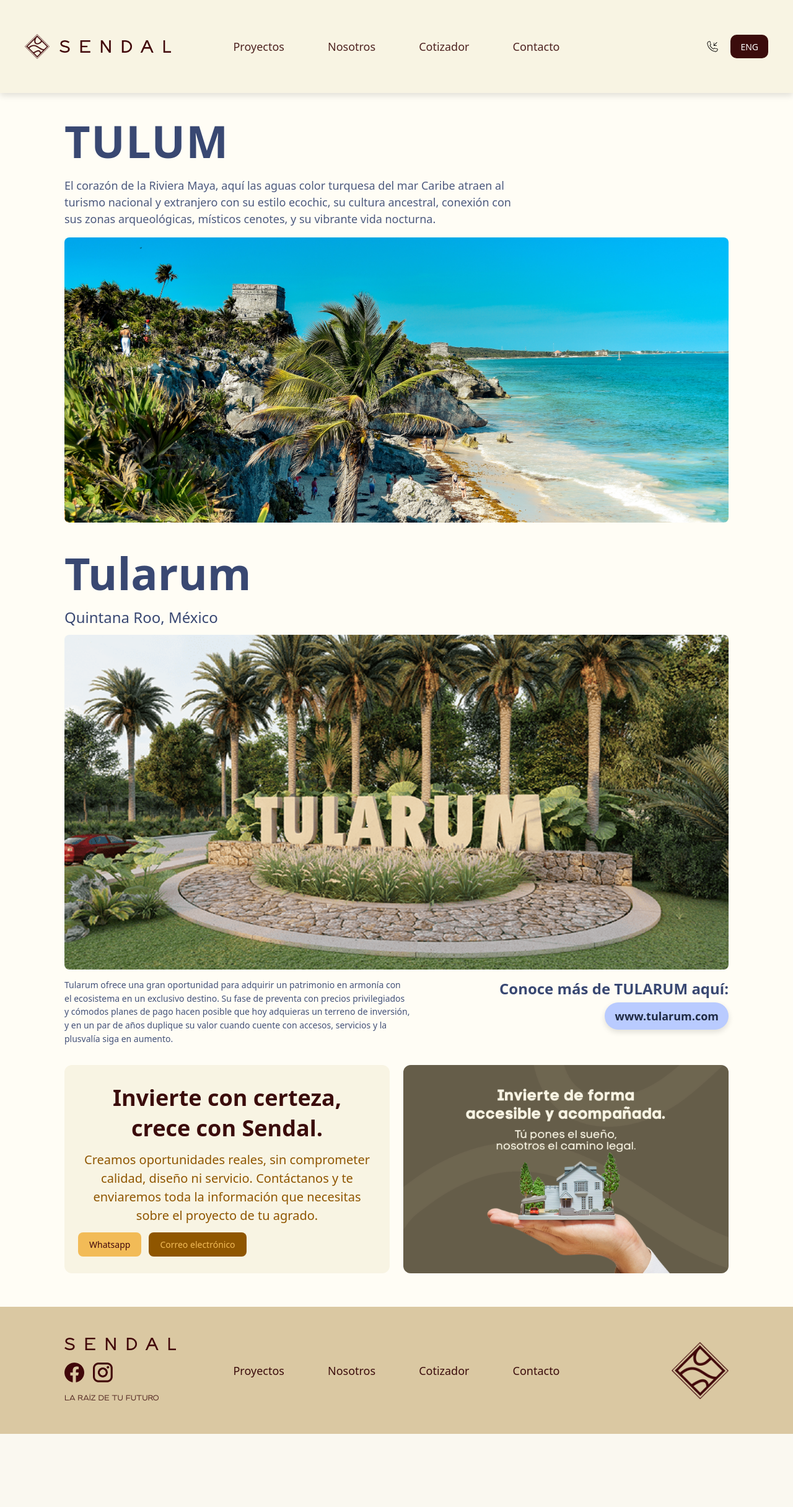
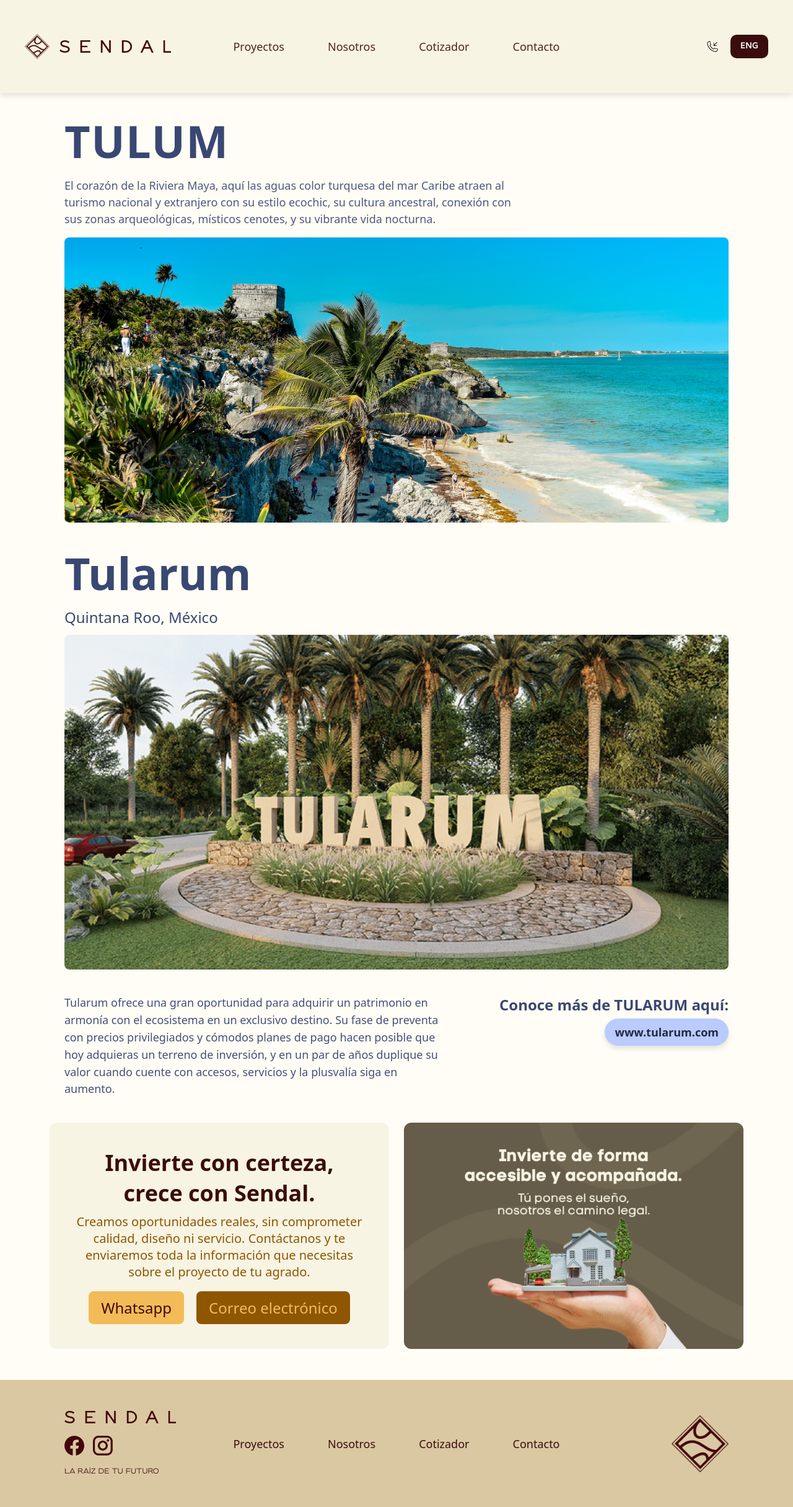
Before and after one commit to ACP0422/Sendal-Compass, a Django app: page /proyectos/tulum/ in a window 1280 px wide. Shown: the whole page at 62% size. Before the commit the page ends 2313 px from the top, so only its background shows below. Run offline with Django 5.2, Linux system fonts and the light colour scheme; some web fonts are replaced.

Commit message:
Agregación de sello, cambios en Tulum y valladolid (reutilización de tarjetas)

```diff
--- a/Proyecto1/Proyecto1/urls.py
+++ b/Proyecto1/Proyecto1/urls.py
@@ -21,8 +21,10 @@
 urlpatterns = [
     path('admin/', admin.site.urls),
     path('', views.index, name='index'),
-    path('contacto/', views.contact, name='contact'),
+    path('contacto/', views.contacto, name='contacto'),
+    path('cotizador/', views.cotizador, name='cotizador'),
     path('proyectos/valladolid/', views.valladolid, name='valladolid'),
     path('proyectos/tulum/', views.tulum, name='tulum'),
 
+
 ]
--- a/Proyecto1/principal/templates/base.html
+++ b/Proyecto1/principal/templates/base.html
@@ -23,8 +23,8 @@
     <nav class="nav-center">
         <a href="{% url 'index' %}#proyectos">Proyectos</a>
         <a href="nosotros.html">Nosotros</a>
-        <a href="cotizador.html">Cotizador</a>
-        <a href="{% url 'contact' %}">Contacto</a>
+        <a href="{% url 'cotizador' %}">Cotizador</a>
+        <a href="{% url 'contacto' %}">Contacto</a>
     </nav>
 
     <div class="nav-right">
@@ -57,8 +57,8 @@
         <nav class="footer-nav">
             <a href="{% url 'index' %}#proyectos">Proyectos</a>
             <a href="nosotros.html">Nosotros</a>
-            <a href="cotizador.html">Cotizador</a>
-            <a href="{% url 'contact' %}">Contacto</a>
+            <a href="{% url 'cotizador' %}">Cotizador</a>
+            <a href="{% url 'contacto' %}">Contacto</a>
         </nav>
 
         <div class="footer-logo">
--- a/Proyecto1/principal/templates/pages/tulum.html
+++ b/Proyecto1/principal/templates/pages/tulum.html
@@ -35,10 +35,10 @@
 
     <div class="desc-row">
       <p>
-        Tularum ofrece una gran oportunidad para adquirir un patrimonio en armonía con <br>el ecosistema
-        en un exclusivo destino. Su fase de preventa con precios privilegiados<br> y cómodos planes de pago
-        hacen posible que hoy adquieras un terreno de inversión,<br> y en un par de años duplique su valor
-        cuando cuente con accesos, servicios y la <br>plusvalía siga en aumento.
+        Tularum ofrece una gran oportunidad para adquirir un patrimonio en armonía con el ecosistema
+        en un exclusivo destino. Su fase de preventa con precios privilegiados y cómodos planes de pago
+        hacen posible que hoy adquieras un terreno de inversión, y en un par de años duplique su valor
+        cuando cuente con accesos, servicios y la plusvalía siga en aumento.
       </p>
 
       <div class="more-box">
@@ -48,23 +48,30 @@
     </div>
   </section>
 
-  <!-- Doble CTA inferior -->
-  <section class="cta-duo">
-    <div class="cta-card">
-      <h3>Invierte con certeza,<br>crece con Sendal.</h3>
-      <p>
-        Creamos oportunidades reales, sin comprometer calidad, diseño ni servicio.
-        Contáctanos y te enviaremos toda la información que necesitas sobre el proyecto de tu agrado.
-      </p>
-      <div class="cta-actions">
-        <a class="cta-btn" href="#">Whatsapp</a>
-        <a class="cta-btn alt" href="#">Correo electrónico</a>
+   <!-- ===== SECCIÓN MÁS INFORMACIÓN (REUTILIZAR DE VALLADOLID)===== -->
+   <section class="cta-duo" style="padding: 0px 0px 50px 0px; background-color: var(--gutter);">
+    <div style="max-width:var(--max); margin:auto; display:grid; grid-template-columns:1fr 1fr; gap:24px; align-items:stretch;">
+
+      <div style="background:#F8F4E3; border-radius:12px; display:flex; flex-direction:column; justify-content:center; text-align:center; padding:40px;">
+        <h3 style="font-size:36px; font-weight:600; margin-bottom:8px; color:#3B0C0C;">
+          Invierte con certeza,<br>crece con Sendal.
+        </h3>
+        <p style="font-size:20px; margin-bottom:18px; color:#8F5600;">
+          Creamos oportunidades reales, sin comprometer calidad, diseño ni servicio.
+          Contáctanos y te enviaremos toda la información que necesitas sobre el proyecto de tu agrado.
+        </p>
+        <div style="display:flex; gap:20px; flex-wrap:wrap; justify-content:center;">
+          <a href="#" style="background:#F2BB57; color:#41070A; padding:10px 20px; border-radius:8px; text-decoration:none; font-size:24px;">Whatsapp</a>
+          <a href="#" style="background:#8F5600; color:#F2BB57; padding:10px 20px; border-radius:8px; text-decoration:none; font-size:24px;">Correo electrónico</a>
+        </div>
       </div>
-    </div>
 
-    <div class="cta-illustration">
-      <img src="{% static 'resources/images/places/Tulum/invierte.png' %}" alt="Oferta accesible y acompañada">
+      <div>
+        <img src="{% static 'resources/images/places/Tulum/invierte.png' %}" alt="Oferta accesible y acompañada" style="width:100%; height:100%; border-radius:12px; object-fit:cover;">
+      </div>
+
     </div>
   </section>
+
 </main>
 {% endblock %}
--- a/Proyecto1/principal/views.py
+++ b/Proyecto1/principal/views.py
@@ -5,8 +5,11 @@
 def index(request):
     return render(request, 'pages/index.html')
 
-def contact(request):
-    return render(request, 'pages/contact.html')
+def contacto(request):
+    return render(request, 'pages/contacto.html')
+
+def cotizador(request):
+    return render(request, "pages/cotizador.html")
 
 def valladolid(request):
     return render(request, 'pages/valladolid.html')
--- a/Proyecto1/static/styles/general.css
+++ b/Proyecto1/static/styles/general.css
@@ -32,7 +32,7 @@
 }
 @font-face {
   font-family: "CambayLocal";
-  src: url("/static/resources/fonts/cammbay/Cambay-Bold.ttf") format("truetype");
+  src: url("/static/resources/fonts/cambay/Cambay-Bold.ttf") format("truetype");
   font-weight: 700;
   font-style: normal;
   font-display: swap;
--- a/Proyecto1/static/styles/tulum.css
+++ b/Proyecto1/static/styles/tulum.css
@@ -1,6 +1,4 @@
-/*Checar variables*/
-
-    :root{
+        :root{
       --accent-blue: #394872;
       --sand: #F8F4E3;
       --sand-2: #EFE6D3;
@@ -44,7 +42,7 @@
       border-radius: 8px;
     }
 
-    /* Bloque proyecto (Tularum) */
+    /* Tularum */
     .proj{
       max-width: var(--max);
       margin: 0 auto 32px;
@@ -71,6 +69,7 @@
       display: block;
     }
     .proj .desc-row{
+      margin: 40px 0px;
       font-weight: 500;
       color: #394872;
       font-size: 18px;
@@ -80,7 +79,8 @@
       align-items: start;
     }
     .proj p{
-      font-size: 14px;
+      font-size: 18px;
+      margin: 0px 70px 0px 0px;
       line-height: 1.55;
       opacity: .95;
       max-width: 820px;
@@ -107,45 +107,4 @@
       white-space: nowrap;
     }
 
-    /* Doble tarjeta de CTA inferior */
     /* REUTILIZARRRR DE VALLADOLID*/
-
-    .cta-duo{
-      max-width: var(--max);
-      margin: 18px auto 54px;
-      padding: 0 var(--gutter);
-      display: grid;
-      grid-template-columns: 1fr 1fr;
-      gap: 22px;
-      align-items: stretch;
-    }
-    .cta-card{
-      text-align: center;
-      background: var(--sand);
-      border-radius: 12px;
-      padding: 22px;
-      display: grid;
-      align-content: center;
-      align-items: center;
-      gap: 12px;
-    }
-    .cta-card h3{
-      font-size: 36px; font-weight: 600; color:#3B0C0C;
-    }
-    .cta-card p{ font-size:20px; line-height:1.5; font-weight: 400; color: #8F5600;}
-    .cta-actions{ display:flex; gap:12px; flex-wrap:wrap;}
-    .cta-btn{
-      background:#F2BB57; color:#41070A; text-decoration:none;
-      padding:10px 18px; border-radius:8px; font-size:14px; font-weight:500;
-    }
-    .cta-btn.alt{ background:#8F5600; color: #F2BB57; }
-
-    .cta-illustration{
-      background: var(--sand-2);
-      border-radius: 12px;
-      padding: 0;
-      overflow: hidden;
-    }
-    .cta-illustration img{
-      width: 100%; height: 100%; object-fit: cover; display: block;
-    }
--- a/Proyecto1/static/styles/valladolid.css
+++ b/Proyecto1/static/styles/valladolid.css
@@ -141,10 +141,9 @@
         margin-top: 4px;
         display: inline-block;
         font-size: 12px;
-        background: #F2BB57;
         color: #8F5600;
-        border-radius: 999px;
-        padding: 6px 12px;
+        border-radius: 8px;
+        padding: 16px 12px;
         text-decoration: none;
         border: 1px solid rgba(0,0,0,.06);
         box-shadow: var(--shadow);
```
Also changed, not shown: Proyecto1/principal/templates/pages/cotizador.html (added, +8 -0 lines), Proyecto1/principal/templates/pages/index.html (+17 -10 lines), Proyecto1/principal/templates/pages/valladolid.html (+6 -7 lines), Proyecto1/static/styles/contact.css (+4 -7 lines), Proyecto1/static/styles/index.css (+37 -5 lines), Proyecto1/principal/templates/pages/contacto.html (renamed from Proyecto1/principal/templates/pages/contact.html), Proyecto1/static/resources/images/home/sello.png (added), Proyecto1/static/styles/cotizador.css (added).
